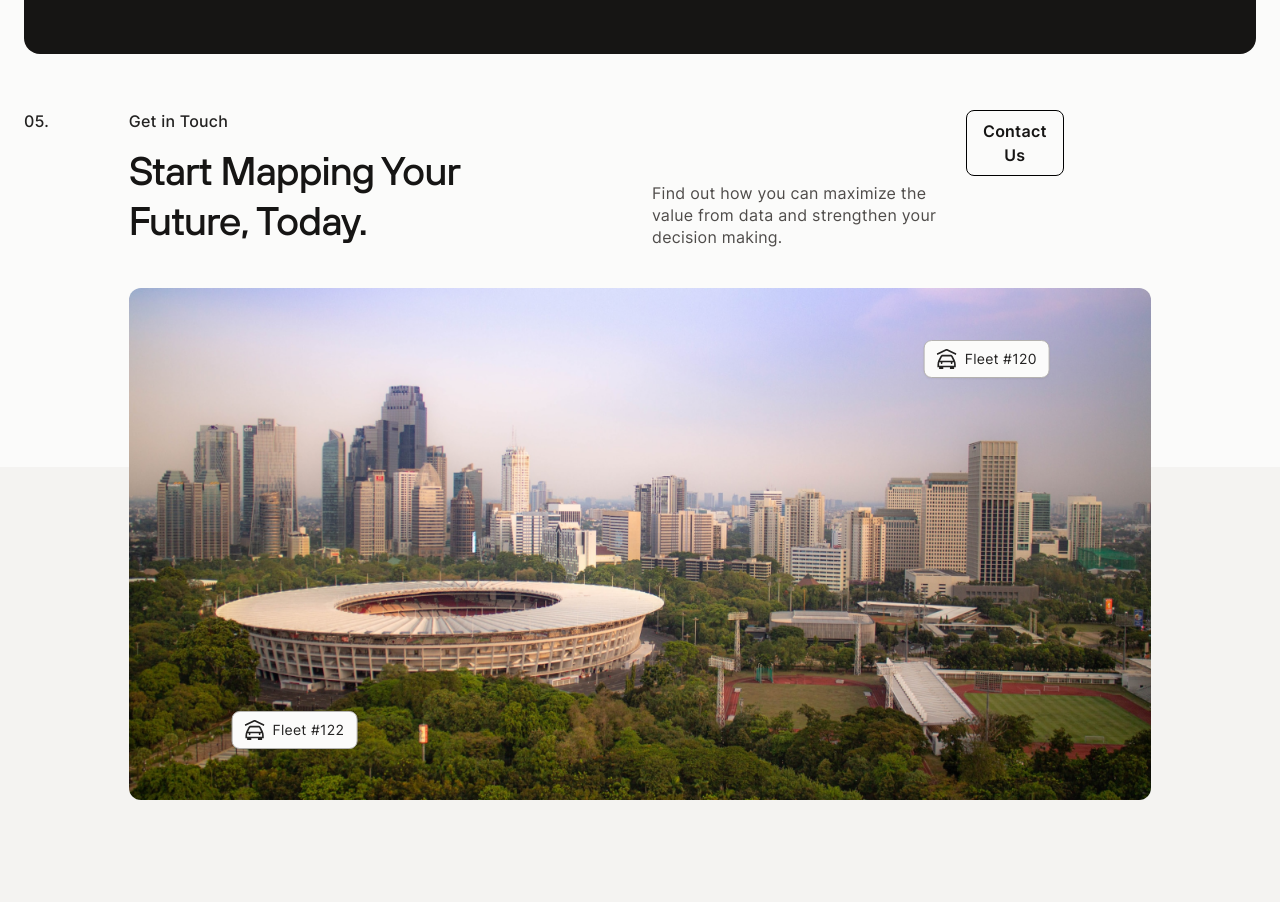
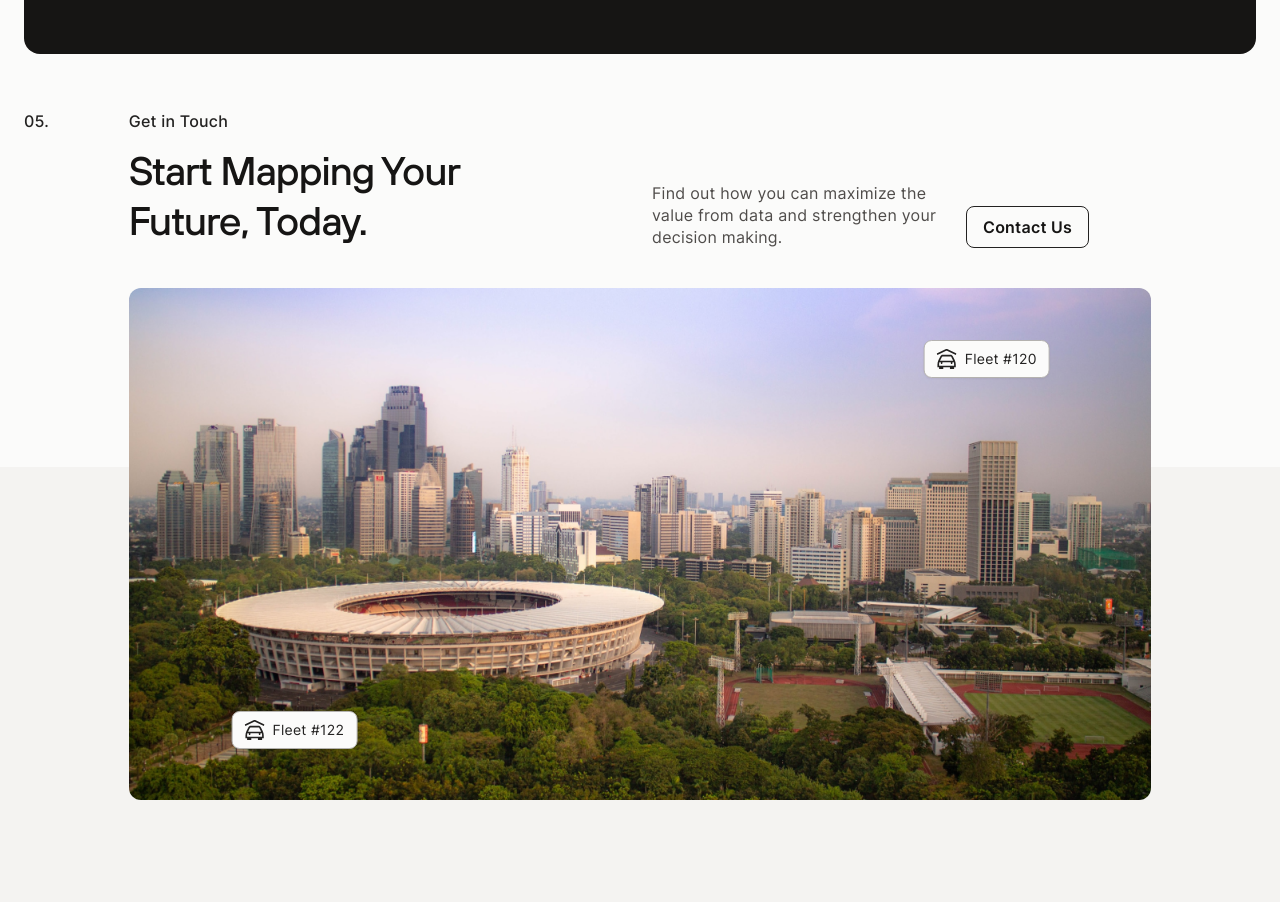
Before and after one commit to FelineJTD/braga-technologies-main-site, a Next.js app: page / in a window 1280 px wide. Shown: the part 5110-6012 px from the top of the page. Built offline with nearby package versions, Linux system fonts and the light colour scheme.

Commit message:
fix contact us button

```diff
--- a/components/section-get-in-touch.js
+++ b/components/section-get-in-touch.js
@@ -24,8 +24,8 @@ export default function GetInTouch({number}) {
         <h2 className='mb-4'>Start Mapping Your Future, Today.</h2>
       </div>
       <p className='col-span-3 col-start-7 lg:self-end mb-4 text-gray-600'>Find out how you can maximize the value from data and strengthen your decision making.</p>
-      <Link href='/contact'><a>
-        <button className='col-span-2 lg:self-end mb-4 border-black'>Contact Us</button>
+      <Link href='/contact'><a className='col-span-2 lg:self-end mb-4'>
+        <button className='buttonLight'>Contact Us</button>
       </a></Link>
 
 
```
